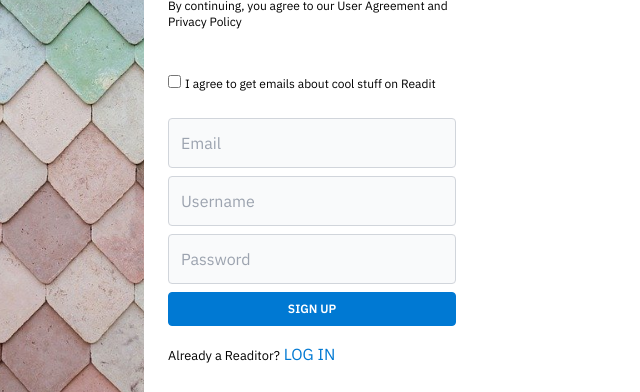
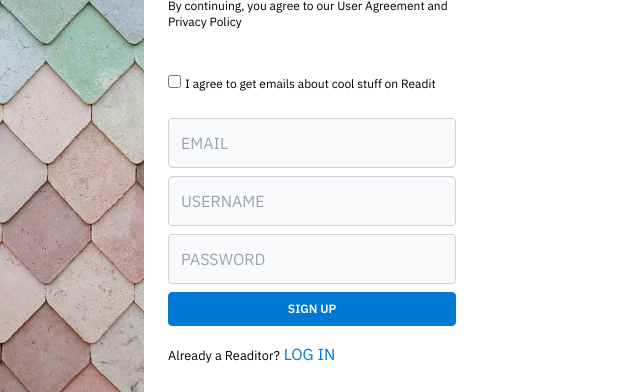
Before and after one commit to jecreative/reddit_clone, a Next.js app in the folder client/: page /register in a window 1280 px wide. Shown: the part 236-628 px from the top of the page, without its empty margins (0-640 px from the left). Built offline with nearby package versions, Linux system fonts and the light colour scheme.

Commit message:
32) Register page functionality & validation

```diff
--- a/client/src/pages/register.tsx
+++ b/client/src/pages/register.tsx
@@ -1,7 +1,43 @@
+import { FormEvent, useState } from 'react'
 import Head from 'next/head'
 import Link from 'next/link'
+import Axios from 'axios'
+import { useRouter } from 'next/router'
+
+import InputGroup from '../components/InputGroup'
 
 const Register = () => {
+  const [email, setEmail] = useState('')
+  const [username, setUsername] = useState('')
+  const [password, setPassword] = useState('')
+  const [agreement, setAgreement] = useState(false)
+  const [errors, setErrors] = useState<any>({})
+
+  const router = useRouter()
+
+  const submitForm = async (event: FormEvent) => {
+    event.preventDefault()
+
+    if (!agreement) {
+      setErrors({
+        ...errors,
+        agreement: 'You must agree to terms & conditions',
+      })
+      return
+    }
+
+    try {
+      await Axios.post('/auth/register', {
+        email,
+        password,
+        username,
+      })
+      router.push('/login')
+    } catch (error) {
+      setErrors(error.response.data)
+    }
+  }
+
   return (
     <div className='flex'>
       <Head>
@@ -18,38 +54,46 @@
           <p className='mb-10 text-xs'>
             By continuing, you agree to our User Agreement and Privacy Policy
           </p>
-          <form>
+          <form onSubmit={submitForm}>
             <div className='mb-6'>
               <input
                 type='checkbox'
                 className='mr-1 cursor-pointer'
                 id='agreement'
+                checked={agreement}
+                onChange={(e) => setAgreement(e.target.checked)}
               />
               <label htmlFor='agreement' className='text-xs cursor-pointer'>
                 I agree to get emails about cool stuff on Readit
               </label>
+              <small className='block font-medium text-red-600'>
+                {errors.agreement}
+              </small>
             </div>
-            <div className='mb-2'>
-              <input
+            <InputGroup
+              classname='mb-2'
               type='email'
-                className='w-full p-3 transition duration-200 border border-gray-300 rounded outline-none focus:bg-white hover:bg-white bg-gray-50'
-                placeholder='Email'
+              value={email}
+              setValue={setEmail}
+              placeholder='EMAIL'
+              error={errors.email}
             />
-            </div>
-            <div className='mb-2'>
-              <input
+            <InputGroup
+              classname='mb-2'
               type='text'
-                className='w-full p-3 transition duration-200 border border-gray-300 rounded outline-none focus:bg-white hover:bg-white bg-gray-50'
-                placeholder='Username'
+              value={username}
+              setValue={setUsername}
+              placeholder='USERNAME'
+              error={errors.username}
             />
-            </div>
-            <div className='mb-2'>
-              <input
+            <InputGroup
+              classname='mb-2'
               type='password'
-                className='w-full p-3 transition duration-200 border border-gray-300 rounded outline-none focus:bg-white hover:bg-white bg-gray-50'
-                placeholder='Password'
+              value={password}
+              setValue={setPassword}
+              placeholder='PASSWORD'
+              error={errors.password}
             />
-            </div>
             <button className='w-full py-2 mb-4 text-xs font-bold text-white uppercase bg-blue-500 border border-blue-500 rounded'>
               Sign Up
             </button>
```
Lines whose indentation alone changed are shown as unchanged.
